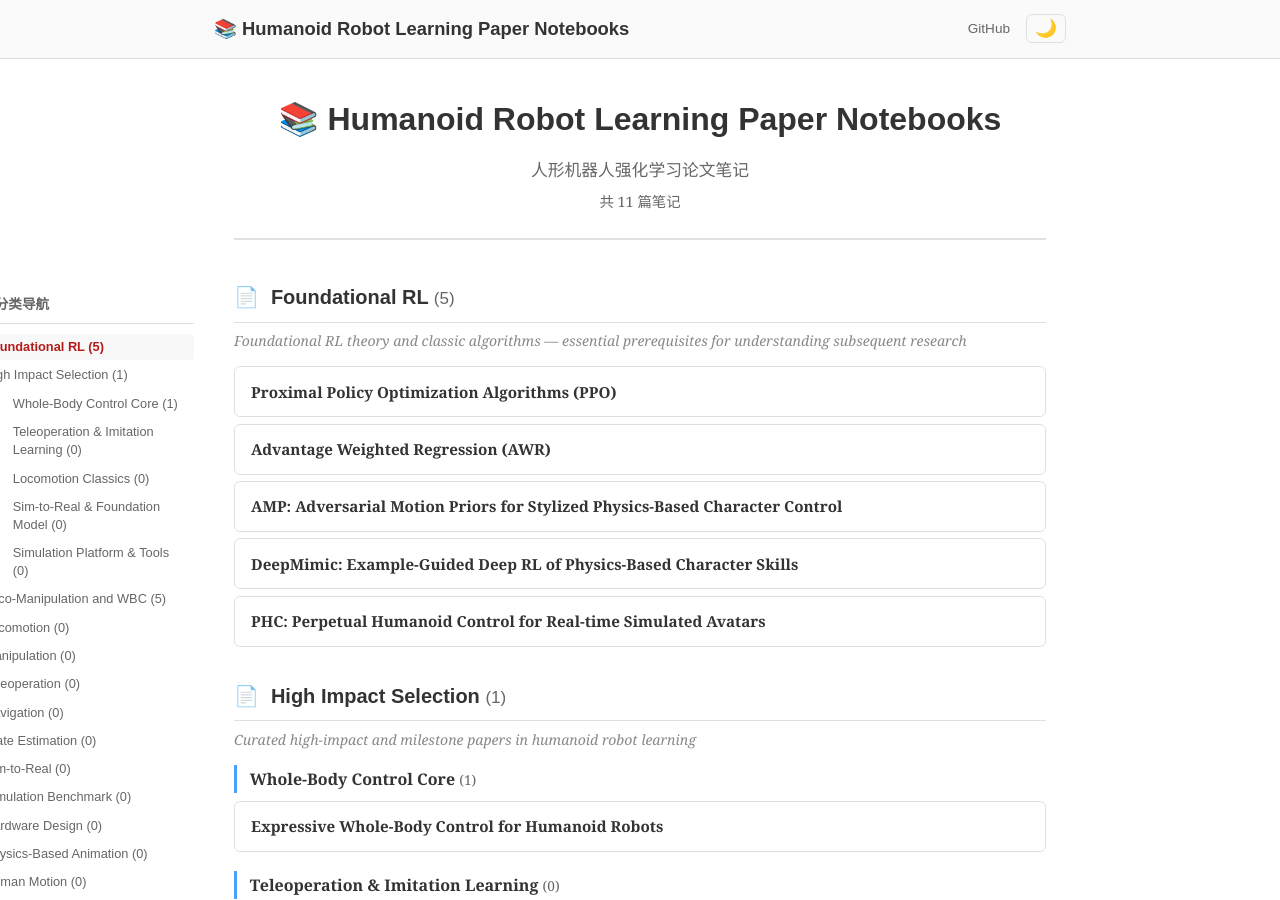
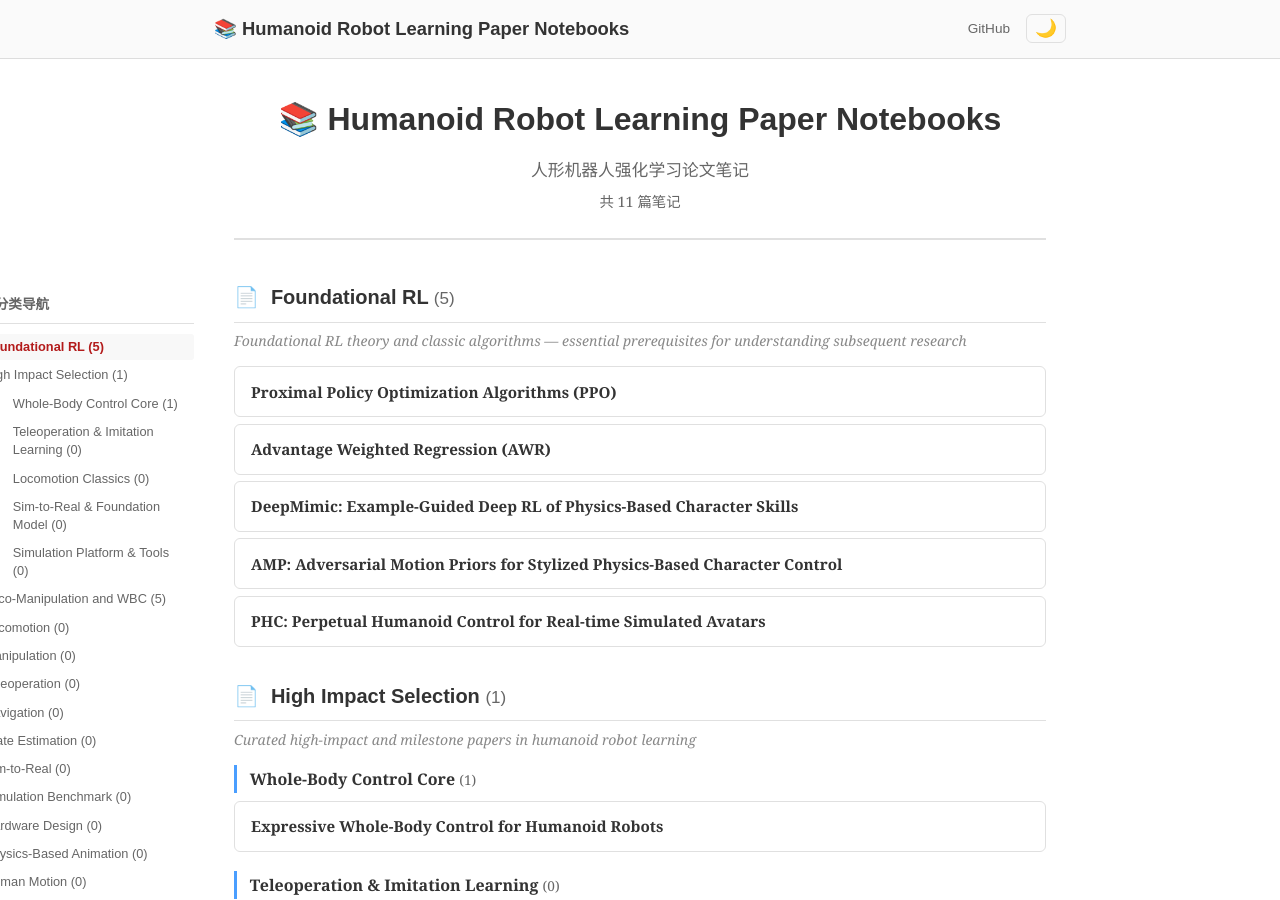
Before and after one commit to ImChong/Humanoid_Robot_Learning_Paper_Notebooks, a Jekyll site: the page built from index.html, in a window 1280 px wide and 900 px high. Built offline with Jekyll 4.4.1, drawn with Linux system fonts in a browser that asks for light colours.

```diff
--- a/_data/papers.json
+++ b/_data/papers.json
@@ -15,16 +15,16 @@
         "dir": "AWR_Advantage_Weighted_Regression"
       },
       {
+        "title": "DeepMimic: Example-Guided Deep RL of Physics-Based Character Skills",
+        "path": "papers/01_Foundational_RL/DeepMimic_Example-Guided_Deep_RL_of_Physics-Based_Character_Skills/DeepMimic_Example-Guided_Deep_RL_of_Physics-Based_Character_Skills.md",
+        "url": "/papers/01_Foundational_RL/DeepMimic_Example-Guided_Deep_RL_of_Physics-Based_Character_Skills/DeepMimic_Example-Guided_Deep_RL_of_Physics-Based_Character_Skills.html",
+        "dir": "DeepMimic_Example-Guided_Deep_RL_of_Physics-Based_Character_Skills"
+      },
+      {
         "title": "AMP: Adversarial Motion Priors for Stylized Physics-Based Character Control",
         "path": "papers/01_Foundational_RL/AMP_Adversarial_Motion_Priors_for_Stylized_Physics-Based_Character_Control/AMP_Adversarial_Motion_Priors_for_Stylized_Physics-Based_Character_Control.md",
         "url": "/papers/01_Foundational_RL/AMP_Adversarial_Motion_Priors_for_Stylized_Physics-Based_Character_Control/AMP_Adversarial_Motion_Priors_for_Stylized_Physics-Based_Character_Control.html",
         "dir": "AMP_Adversarial_Motion_Priors_for_Stylized_Physics-Based_Character_Control"
-      },
-      {
-        "title": "DeepMimic: Example-Guided Deep RL of Physics-Based Character Skills",
-        "path": "papers/01_Foundational_RL/DeepMimic_Example-Guided_Deep_RL_of_Physics-Based_Character_Skills/DeepMimic_Example-Guided_Deep_RL_of_Physics-Based_Character_Skills.md",
-        "url": "/papers/01_Foundational_RL/DeepMimic_Example-Guided_Deep_RL_of_Physics-Based_Character_Skills/DeepMimic_Example-Guided_Deep_RL_of_Physics-Based_Character_Skills.html",
-        "dir": "DeepMimic_Example-Guided_Deep_RL_of_Physics-Based_Character_Skills"
       },
       {
         "title": "PHC: Perpetual Humanoid Control for Real-time Simulated Avatars",
```
Also changed, not shown: papers/PROGRESS.md (+2 -2 lines).
